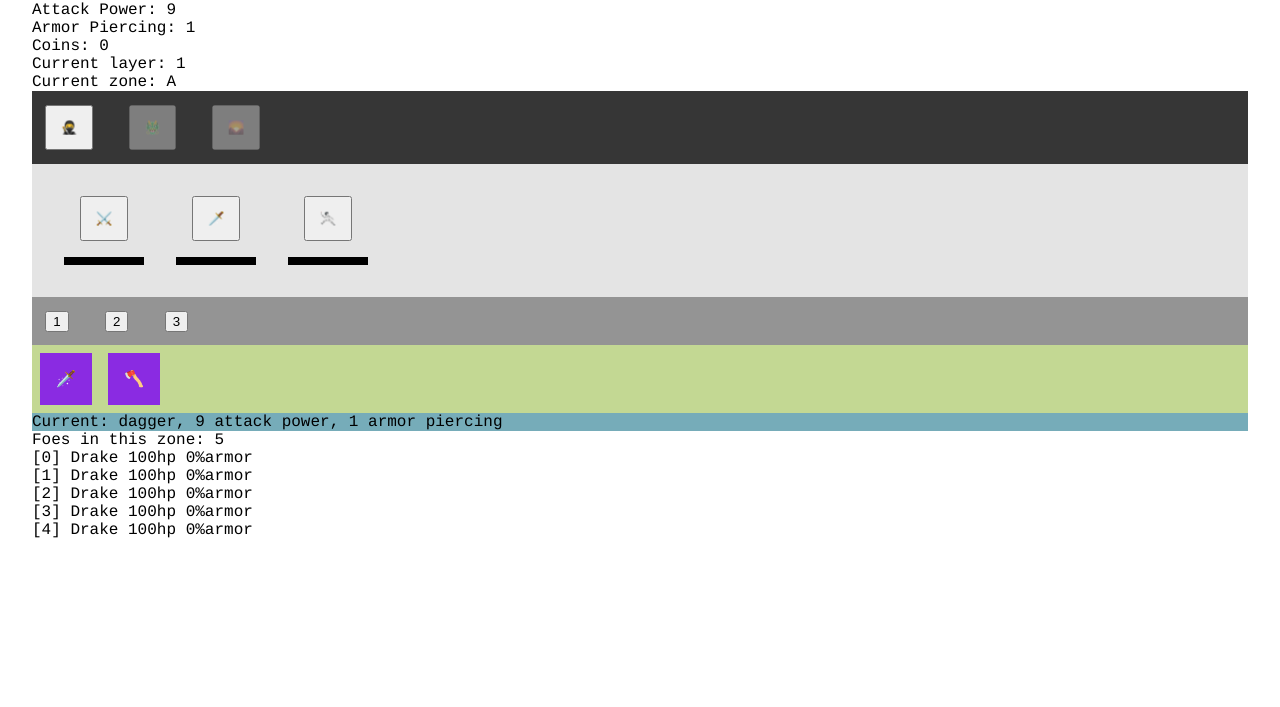
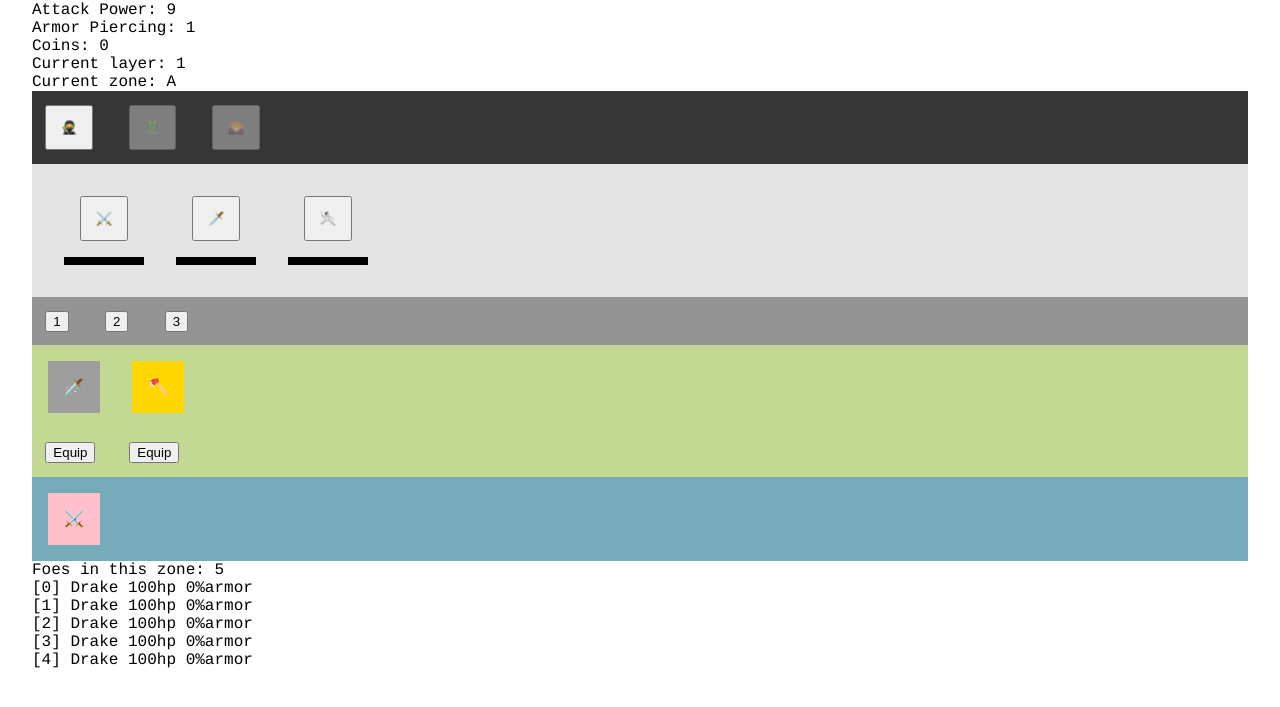
Before and after one commit to arcadeblast/crystals, a plain HTML site: page index.html in a window 1280 px wide. Shown: the part 89-796 px from the top of the page. Drawn offline with Linux system fonts and the light colour scheme; grey boxes are pictures that could not be loaded.

Commit message:
Add ability to equip weapons

```diff
--- a/app.js
+++ b/app.js
@@ -32,9 +32,9 @@ function updateHTML() {
   document.getElementsByClassName("wild-strike-cd")[0].style.width = "calc(" + wildStrikeCooldown * 100/ WILD_STRIKE_BASE_CD + "% - 2px)";
   document.getElementsByClassName("assassinate-cd")[0].style.width = "calc(" + assassinateCooldown * 100/ ASSASSINATE_BASE_CD + "% - 2px)";
   document.getElementsByClassName("reprisal-cd")[0].style.width = "calc(" + reprisalCooldown * 100/ REPRISAL_BASE_CD + "% - 2px)";
-  updateEquipmentHTML(weapon);
+  updateEquippedHTML(weapon);
   updateFoeHTML();
-  updateLootHTML();
+  // updateLootHTML();
 }
 
 function updateFoeHTML() {
@@ -50,19 +50,19 @@ function updateFoeHTML() {
 }
 
 function updateLootHTML() {
-  let loot_div = document.createElement("div");
+  let loot_div = document.getElementById("loot");
+  loot_div.replaceChildren();
   for(let i = 0; i < loot.length; i++) {
     let loot_item_div = createLootElement(loot[i]);
     loot_div.appendChild(loot_item_div);
   }
-  document.getElementById("loot").replaceWith(loot_div);
-  loot_div.id = "loot";
 }
 
-function createLootElement(item) {
+function createItemIcon(item) {
   item_div = document.createElement("div");
   item_div.classList.add("loot-item");
   item_div.classList.add("has-tip");
+  item_div.classList.add(item.forge);
   if(item.weapon == "dagger")
   {
     item_div.innerHTML = "🗡️";
@@ -72,6 +72,48 @@ function createLootElement(item) {
     item_div.innerHTML = "🪓";
   }
   item_div.appendChild(createTip(item.weapon, item.attack_power + " attack power, " + item.armor_piercing + " armor piercing"));
+  return item_div;
+}
+
+function createLootElement(item) {
+  let item_div = document.createElement("div");
+  let item_icon = createItemIcon(item);
+  let equip_button = document.createElement("button");
+  equip_button.innerHTML = "Equip";
+  equip_button.classList.add('equip');
+  equip_button.setAttribute('guid', item.guid);
+  item_div.appendChild(item_icon);
+  item_div.appendChild(equip_button);
+  return item_div;
+}
+
+function removeFromLoot(item_guid) {
+  for(let i = 0; i < loot.length; i++) {
+    if(loot[i].guid == item_guid) {
+      loot.splice(i, 1);
+      break;
+    }
+  }
+}
+
+function equip(item_guid) {
+  let item_to_equip = null;
+  for(let i = 0; i < loot.length; i++) {
+    if(loot[i].guid == item_guid) {
+      item_to_equip = loot[i];
+      break;
+    }
+  }
+  loot.push(weapon);
+  weapon = item_to_equip;
+  removeFromLoot(item_to_equip.guid);
+  updateLootHTML();
+}
+
+function createEquippedItemElement(item) {
+  let item_div = document.createElement("div");
+  let item_icon = createItemIcon(item);
+  item_div.appendChild(item_icon);
   return item_div;
 }
 
@@ -91,11 +133,10 @@ function createTip(header, description) {
   return tip_div;
 }
 
-function updateEquipmentHTML(weapon) {
-  weapon_div = document.getElementById("weapon");
+function updateEquippedHTML(weapon) {
+  let weapon_div = document.getElementById("weapon");
+  weapon_div.replaceChildren(createEquippedItemElement(weapon));
   weapon_div.classList.add(weapon.weapon);
-  weapon_div.innerHTML = "Current: " + weapon.weapon + ", " + weapon.attack_power + " attack power, " + weapon.armor_piercing + " armor piercing";
-
 }
 
 function getRandomInt(max) {
@@ -175,9 +216,11 @@ let layer_2_foes = [];
 let layer_3_foes = [];
 
 let weapon = {
-  weapon: 'dagger',
+  weapon: 'longsword',
   attack_power: 9,
-  armor_piercing: 1
+  armor_piercing: 1,
+  forge: 'diamond',
+  guid: 'blahsdas'
 }
 
 let loot = [];
@@ -185,12 +228,16 @@ loot.push (
   {
     weapon: 'dagger',
     attack_power: 9,
-    armor_piercing: 1
+    armor_piercing: 1,
+    forge: 'cosmic',
+    guid: 'testguid'
   },
   {
     weapon: 'battleaxe',
     attack_power: 5,
-    armor_piercing: 5
+    armor_piercing: 5,
+    forge: 'gilded',
+    guid: 'afsdfsdfsdasfas'
   }
 )
 
@@ -248,38 +295,47 @@ setUpLayer2Foes();
 setUpLayer3Foes();
 foes = layer_1_foes;
 
+updateLootHTML();
+
 attack_button = document.getElementById("attack");
 attack_button.addEventListener('click', ()=> {
   if(wildStrikeCooldown <= 0) {
     attack_random(foes, attack_power);
   }
-})
+});
 
 assassinate_button = document.getElementById("assassinate");
 assassinate_button.addEventListener('click', ()=> {
   if(assassinateCooldown <= 0) {
     assassinate(foes, attack_power);
   }
-})
+});
 
 reprisal_button = document.getElementById("reprisal");
 reprisal_button.addEventListener('click', ()=> {
   if(reprisalCooldown <= 0) {
     reprisal(recent_foe, attack_power);
   }
-})
+});
 
 go_layer_1_button = document.getElementById("go_layer_1");
 go_layer_1_button.addEventListener('click', ()=> {
   layer = 1;
-})
+});
 
 go_layer_2_button = document.getElementById("go_layer_2");
 go_layer_2_button.addEventListener('click', ()=> {
   layer = 2;
-})
+});
 
 go_layer_3_button = document.getElementById("go_layer_3");
 go_layer_3_button.addEventListener('click', ()=> {
   layer = 3;
-})
+});
+
+loot_div = document.getElementById("loot");
+loot_div.addEventListener('click', function(e) {
+  if(e.target.classList.contains('equip')) {
+    equip(e.target.getAttribute('guid'));
+  }
+});
--- a/index.html
+++ b/index.html
@@ -108,6 +108,12 @@
       <div id="weapon">
 
       </div>
+      <div id="armor">
+
+      </div>
+      <div id="helm">
+
+      </div>
     </div>
     <div>
       Foes in this zone: <span id="num_foes"></span>
--- a/style.css
+++ b/style.css
@@ -45,14 +45,28 @@ button {
 }
 
 .loot-item {
-    margin: 0.5em;
-    background-color: blueviolet;
+    margin: 1em;
+    /* background-color: blueviolet; */
     padding: 1em;
     user-select: none;
 }
 
+.gilded {
+    background-color: gold;
+}
+
+.diamond {
+    background-color: pink;
+}
+
+.cosmic {
+    background-color: rgb(62, 20, 102);
+    background-image: url(https://upload.wikimedia.org/wikipedia/commons/thumb/6/62/Starsinthesky.jpg/1024px-Starsinthesky.jpg);
+}
+
 #equipment {
     background-color: rgb(118, 172, 185);
+    display: flex;
 }
 
 .tooltip {
```
